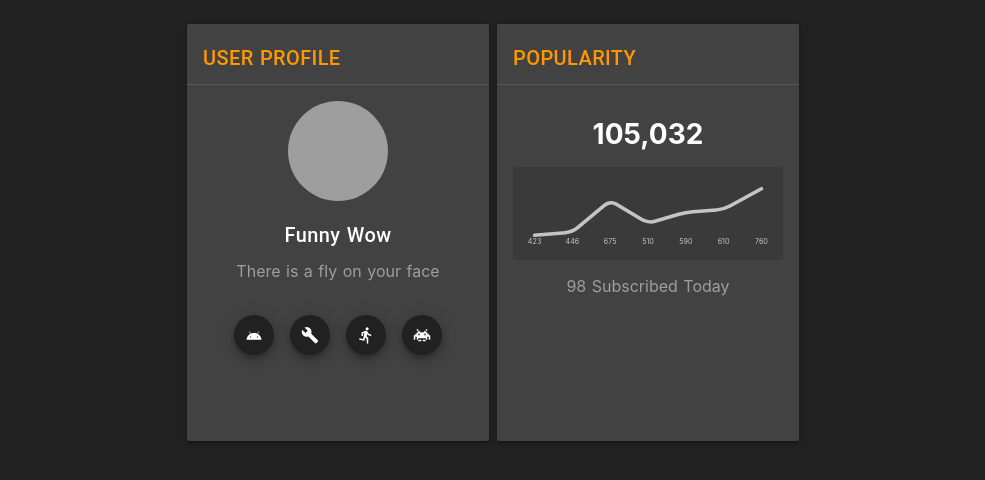
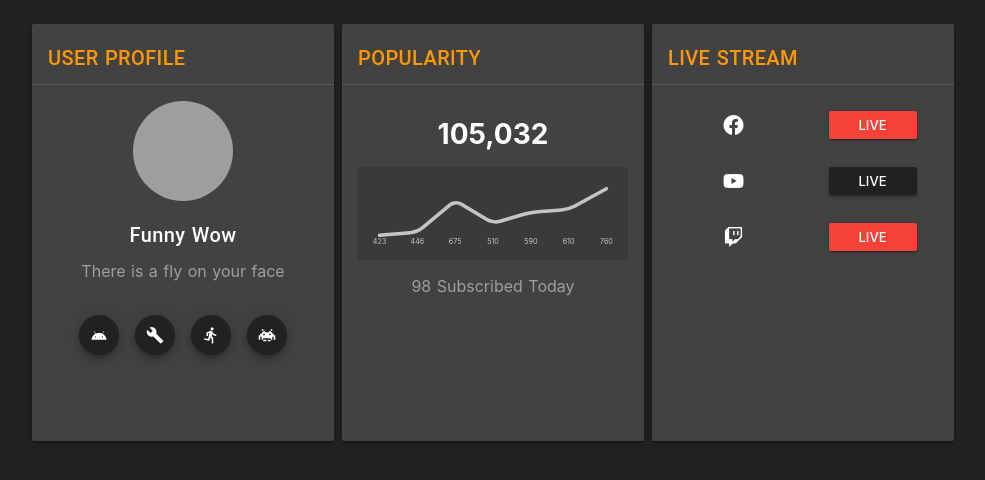
Before and after one commit to yzgan/nuxt_vue_streamer_dashboard, a Nuxt app: page / in a window 1280 px wide. Shown: the top 480 px of the page, without its empty margins (147-1132 px from the left). Built offline with nearby package versions, Linux system fonts and the light colour scheme; grey boxes are pictures that could not be loaded.

Commit message:
add live stream card

```diff
--- /dev/null
+++ b/components/CardLiveStream.vue
@@ -0,0 +1,52 @@
+<template>
+  <Card title="live stream">
+    <template v-slot:content>
+      <div class="text-xs-center">
+        <v-layout
+          v-for="stream in streams"
+          :key="stream.index"
+          row
+          wrap
+          align-center
+        >
+          <v-flex xs6>
+            <v-hover>
+              <v-btn
+                slot-scope="{ hover }"
+                :class="`${hover ? stream.color : null}`"
+                flat
+              >
+                <v-icon> {{ stream.icon }} </v-icon>
+              </v-btn>
+            </v-hover>
+          </v-flex>
+          <v-flex xs6>
+            <v-btn small :class="isLive(stream)">
+              Live
+            </v-btn>
+          </v-flex>
+        </v-layout>
+      </div>
+    </template>
+  </Card>
+</template>
+
+<script>
+import Card from '@/components/Card'
+
+export default {
+  components: {
+    Card
+  },
+  data: () => ({
+    streams: [
+      { icon: 'mdi-facebook', status: 'live', color: 'indigo' },
+      { icon: 'mdi-youtube', status: null, color: 'red' },
+      { icon: 'mdi-twitch', status: 'live', color: 'deep-purple' }
+    ]
+  }),
+  methods: {
+    isLive: stream => (stream.status === 'live' ? 'red' : null)
+  }
+}
+</script>
--- a/pages/index.vue
+++ b/pages/index.vue
@@ -8,6 +8,7 @@
       >
       </UserProfile>
       <Popularity />
+      <LiveStream />
     </v-layout>
   </v-container>
 </template>
@@ -15,11 +16,13 @@
 <script>
 import UserProfile from '@/components/CardUserProfile'
 import Popularity from '@/components/CardPopularity'
+import LiveStream from '@/components/CardLiveStream'
 
 export default {
   components: {
     UserProfile,
-    Popularity
+    Popularity,
+    LiveStream
   },
   data: () => ({
     user: {
```
